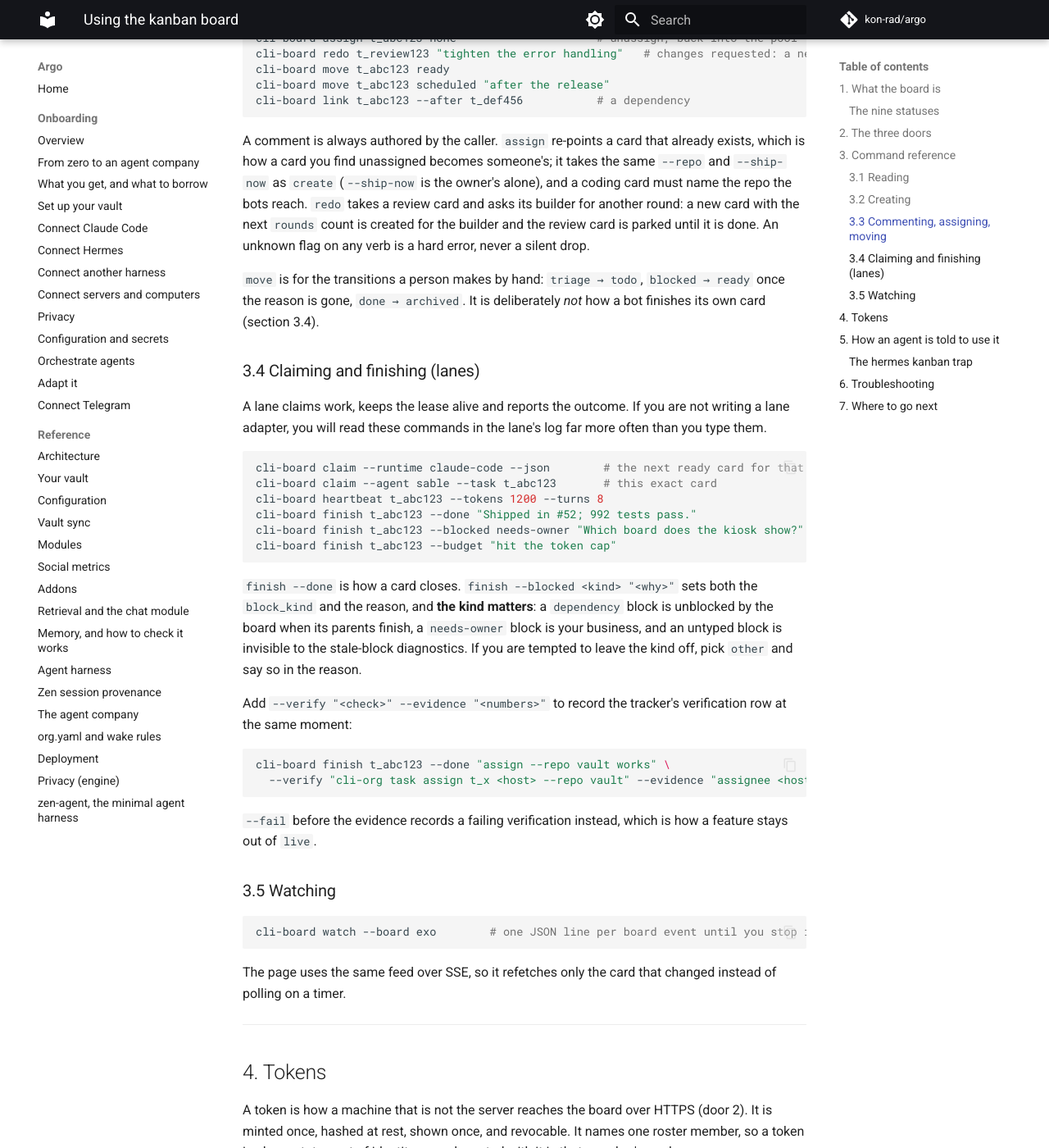
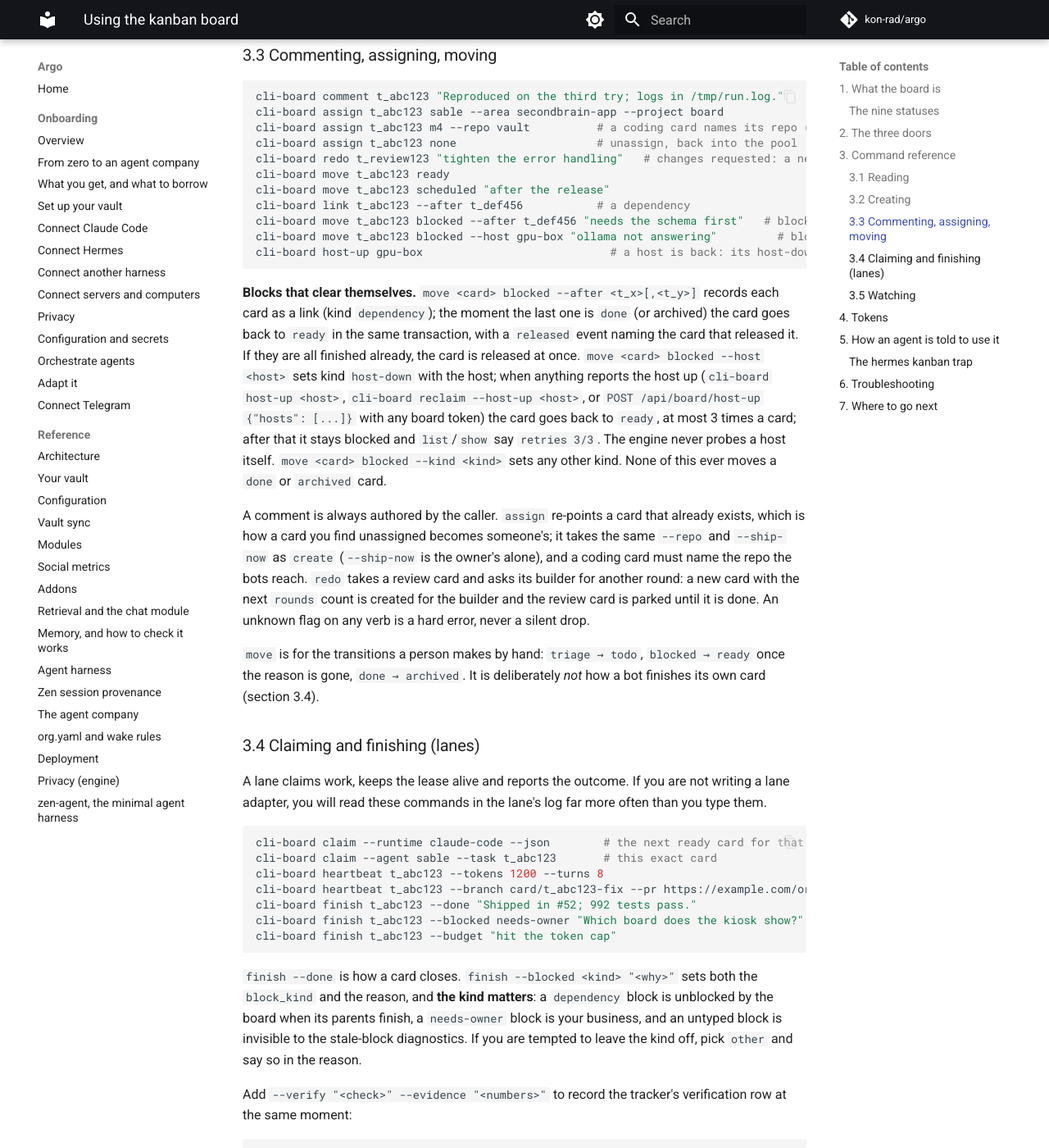
Before and after one commit to kon-rad/argo, an MkDocs documentation site: the page built from docs/kanban-board.md, in a window 1280 px wide and 1400 px high, scrolled down 4301 px. Shown: the whole window at 82% size. Built offline with MkDocs 1.6.1 and Material for MkDocs 9.7.7, drawn with Linux system fonts in a browser that asks for light colours; comment, search, counter and statistics services are not loaded; some of the changed text lies outside the part shown.

Commit message:
docs(board): blocks that clear themselves
Co-Authored-By: Claude Opus 5.5 <noreply@anthropic.com>

````diff
--- a/docs/kanban-board.md
+++ b/docs/kanban-board.md
@@ -34,11 +34,11 @@ That split is why a card can be given to a runtime that does not exist yet, and
 | `ready` | Waits for its assignee's lane to claim it. A ready card wakes its bot through the org's wakeups |
 | `running` | A lane claimed it; there is an open `card_runs` row with a lease |
 | `review` | The builder finished; the review card decides |
-| `blocked` | Stuck, with a `block_kind` (`dependency`, `needs-owner`, `missing-input`, `tool-error`, `budget`, `review-changes`, `other`) and a reason |
+| `blocked` | Stuck, with a `block_kind` (`dependency`, `needs-owner`, `missing-input`, `tool-error`, `budget`, `review-changes`, `host-down`, `other`) and a reason; a `host-down` block also names its host |
 | `done` | Finished, with a one-line `result` |
 | `archived` | Off the columns; kept for the record |
 
-Two transitions happen by themselves: `todo → ready` the moment a card has no open dependency and no future `scheduled_for`, and `running → ready` when a lease expires with no heartbeat (`board_reclaim()`, run by the `board-reclaim` timer). Nobody polls for either.
+Two transitions happen by themselves: `todo → ready` the moment a card has no open dependency and no future `scheduled_for`, and `running → ready` when a lease expires with no heartbeat (`board_reclaim()`, run by the `board-reclaim` timer). Nobody polls for either. The same sweep also re-tests every `dependency` block (a block whose reason names a `t_…` card but has no link gets that link first), and reconciles a `running` card whose latest run has already ended with no live lease: to `review` when the run left a branch or a PR (`heartbeat --branch/--pr`, a ship request with a PR, or a `/pull/<n>` link commented since the claim), else to `ready`, with a `reconciled` event naming the run.
 
 **A card's status is not a feature's status.** Card status is work state; a feature's stage is product state in the tracker. The only bridge is finishing a card with a verification, which writes the tracker's `verifications` row. Nothing on the board moves a feature's stage directly.
 
@@ -128,7 +128,12 @@ cli-board redo t_review123 "tighten the error handling"   # changes requested: a
 cli-board move t_abc123 ready
 cli-board move t_abc123 scheduled "after the release"
 cli-board link t_abc123 --after t_def456           # a dependency
+cli-board move t_abc123 blocked --after t_def456 "needs the schema first"   # blocked on cards: clears itself
+cli-board move t_abc123 blocked --host gpu-box "ollama not answering"         # blocked on a host: host-up retries it
+cli-board host-up gpu-box                            # a host is back: its host-down cards go back to ready
 ```
+
+**Blocks that clear themselves.** `move <card> blocked --after <t_x>[,<t_y>]` records each card as a link (kind `dependency`); the moment the last one is `done` (or archived) the card goes back to `ready` in the same transaction, with a `released` event naming the card that released it. If they are all finished already, the card is released at once. `move <card> blocked --host <host>` sets kind `host-down` with the host; when anything reports the host up (`cli-board host-up <host>`, `cli-board reclaim --host-up <host>`, or `POST /api/board/host-up {"hosts": [...]}` with any board token) the card goes back to `ready`, at most 3 times a card; after that it stays blocked and `list`/`show` say `retries 3/3`. The engine never probes a host itself. `move <card> blocked --kind <kind>` sets any other kind. None of this ever moves a `done` or `archived` card.
 
 A comment is always authored by the caller. `assign` re-points a card that already exists, which is how a card you find unassigned becomes someone's; it takes the same `--repo` and `--ship-now` as `create` (`--ship-now` is the owner's alone), and a coding card must name the repo the bots reach. `redo` takes a review card and asks its builder for another round: a new card with the next `rounds` count is created for the builder and the review card is parked until it is done. An unknown flag on any verb is a hard error, never a silent drop.
 
@@ -142,6 +147,7 @@ A lane claims work, keeps the lease alive and reports the outcome. If you are no
 cli-board claim --runtime claude-code --json        # the next ready card for that runtime
 cli-board claim --agent sable --task t_abc123       # this exact card
 cli-board heartbeat t_abc123 --tokens 1200 --turns 8
+cli-board heartbeat t_abc123 --branch card/t_abc123-fix --pr https://example.com/org/repo/pull/52   # what the run left
 cli-board finish t_abc123 --done "Shipped in #52; 992 tests pass."
 cli-board finish t_abc123 --blocked needs-owner "Which board does the kiosk show?"
 cli-board finish t_abc123 --budget "hit the token cap"
````
Also changed, not shown: docs/board-design.md (+3 -1 lines).
